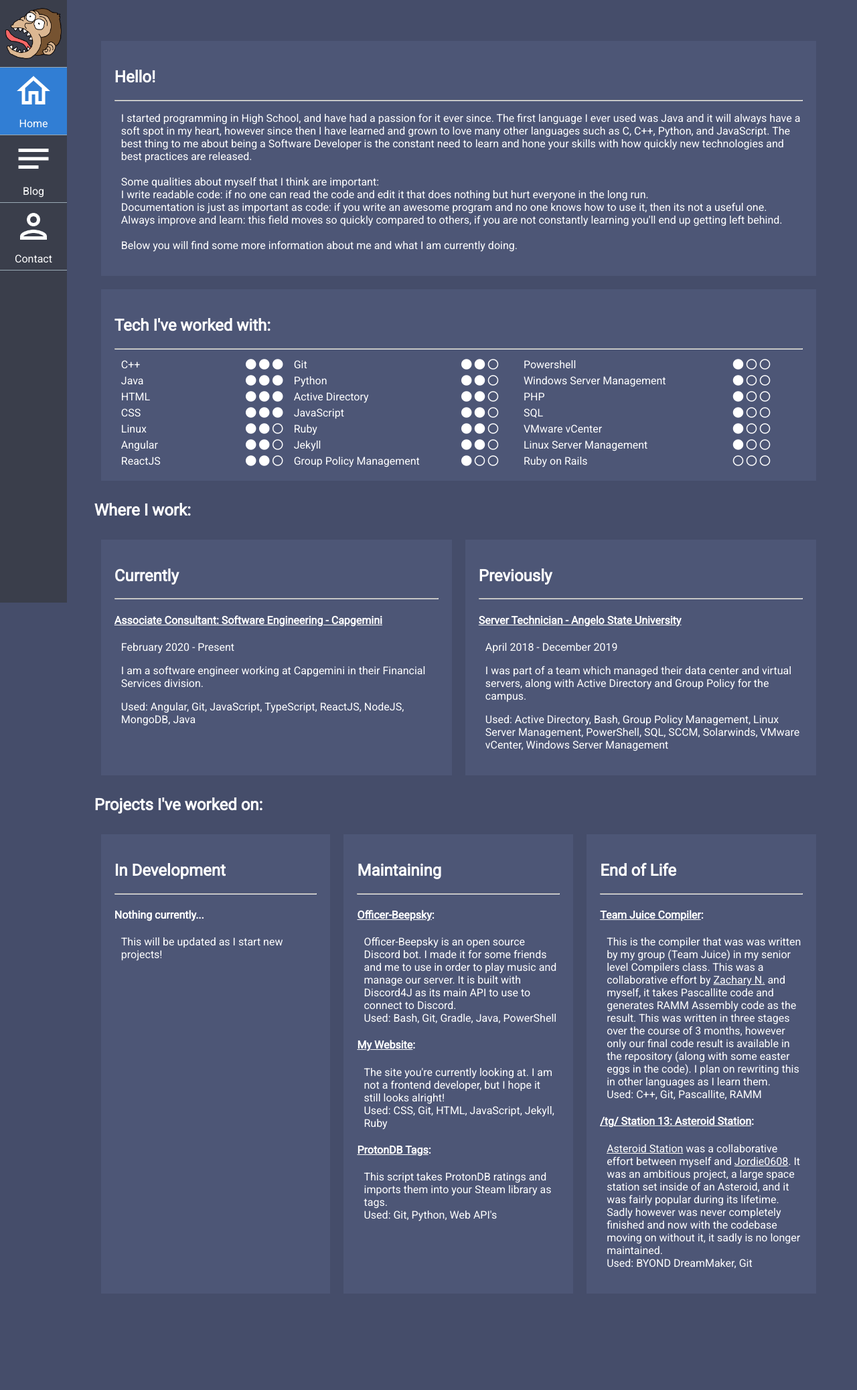
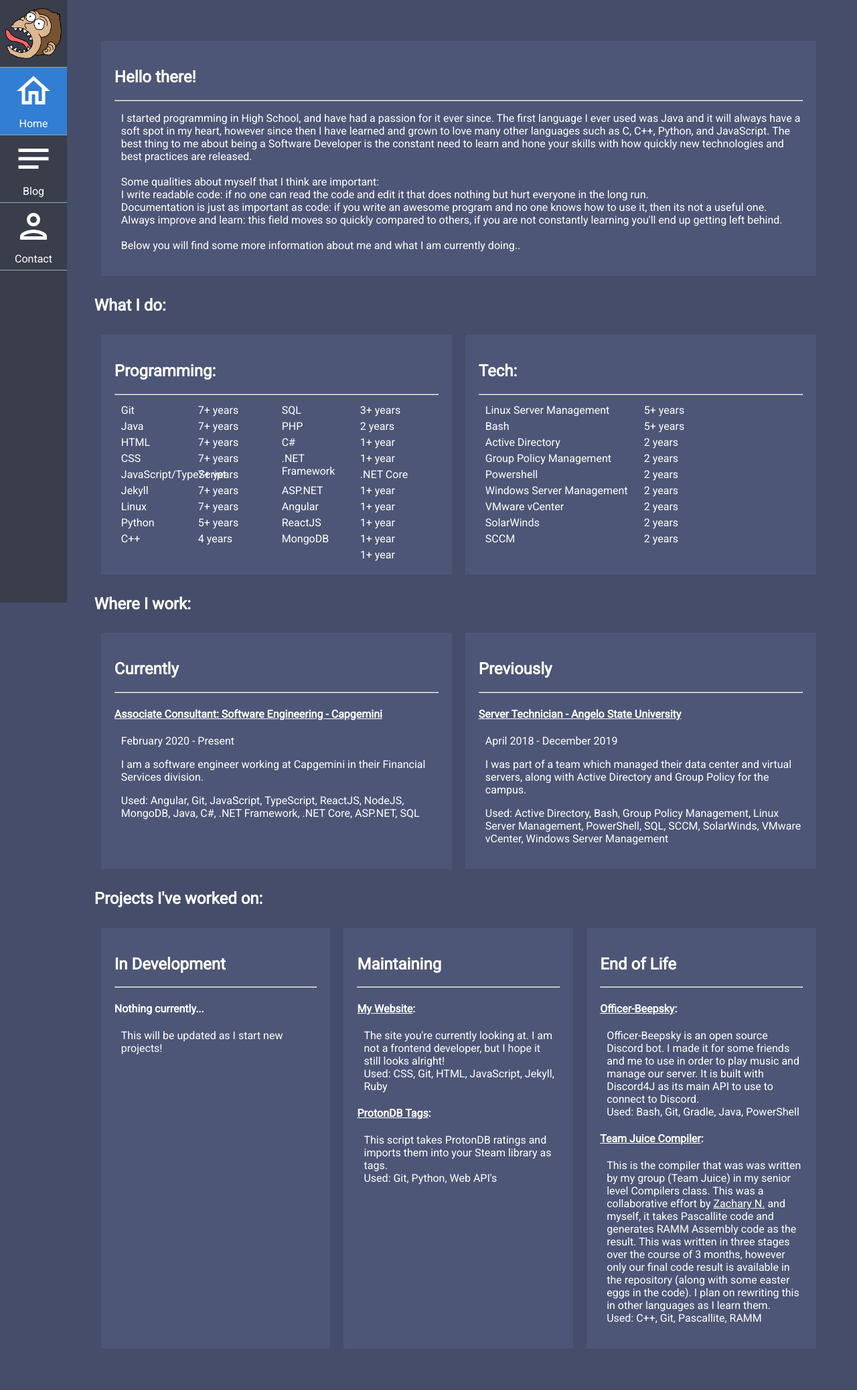
Before and after one commit to CorruptComputer/home, a Jekyll site: the page built from index.html, in a window 1280 px wide. Shown: the whole page at 67% size. Built offline with Jekyll 4.4.1, drawn with Linux system fonts in a browser that asks for light colours; nearby versions of some CDN libraries; before the commit the page ends 1993 px from its top, so only the background shows below that.

Commit message:
Update Skills and Projects for 2021

```diff
--- a/assets/css/main.scss
+++ b/assets/css/main.scss
@@ -152,12 +152,12 @@
 
 	li{
 		margin-top: 5px;
-		width: 75%;
+		width: 50%;
 		float:left;
 	}
 
 	li:nth-child(even){
-		width: 25%;
+		width: 50%;
 		float: right;
 	}
 }
--- a/index.html
+++ b/index.html
@@ -4,73 +4,91 @@
 
 <div class="row">
     <div class="box">
-    <h2>Hello!</h2><hr />
+    <h2>Hello there!</h2><hr />
     <p>
         I started programming in High School, and have had a passion for it ever since.
         The first language I ever used was Java and it will always have a soft spot in my heart, however since then I have learned and grown to love many other languages such as C, C++, Python, and JavaScript.
         The best thing to me about being a Software Developer is the constant need to learn and hone your skills with how quickly new technologies and best practices are released.
         <br />
-        <br />Some qualities about myself that I think are important:
-        <br />I write readable code: if no one can read the code and edit it that does nothing but hurt everyone in the long run.
-        <br />Documentation is just as important as code: if you write an awesome program and no one knows how to use it, then its not a useful one.
-        <br />Always improve and learn: this field moves so quickly compared to others, if you are not constantly learning you'll end up getting left behind.
+        <br /> Some qualities about myself that I think are important:
+        <br /> I write readable code: if no one can read the code and edit it that does nothing but hurt everyone in the long run.
+        <br /> Documentation is just as important as code: if you write an awesome program and no one knows how to use it, then its not a useful one.
+        <br /> Always improve and learn: this field moves so quickly compared to others, if you are not constantly learning you'll end up getting left behind.
         <br />
-        <br />Below you will find some more information about me and what I am currently doing.
+        <br /> Below you will find some more information about me and what I am currently doing..
     </p>
     </div>
 </div>
 
+<h2>What I do:</h2>
 <div class="row">
     <div class="box">
-        <h2>Tech I've worked with:</h2><hr />
+        <h2>Programming:</h2><hr />
         <div class="row">
             <ul class="skills">
+                <li>Git</li>
+                <li>7+ years</li> <!-- 2014-> -->
+                <li>Java</li>
+                <li>7+ years</li> <!-- 2014-> -->
+                <li>HTML</li>
+                <li>7+ years</li> <!-- 2014-> -->
+                <li>CSS</li>
+                <li>7+ years</li> <!-- 2014-> -->
+                <li>JavaScript/TypeScript</li>
+                <li>7+ years</li> <!-- 2014-> -->
+                <li>Jekyll</li>
+                <li>7+ years</li> <!-- 2014-> -->
+                <li>Linux</li>
+                <li>7+ years</li> <!-- 2014-> -->
+                <li>Python</li>
+                <li>5+ years</li> <!-- 2016-> -->
                 <li>C++</li>
-                <li><i class="fas fa-circle"></i> <i class="fas fa-circle"></i> <i class="fas fa-circle"></i> </li>
-                <li>Java</li>
-                <li><i class="fas fa-circle"></i> <i class="fas fa-circle"></i> <i class="fas fa-circle"></i> </li>
-                <li>HTML</li>
-                <li><i class="fas fa-circle"></i> <i class="fas fa-circle"></i> <i class="fas fa-circle"></i> </li>
-                <li>CSS</li>
-                <li><i class="fas fa-circle"></i> <i class="fas fa-circle"></i> <i class="fas fa-circle"></i> </li>
-                <li>Linux</li>
-                <li><i class="fas fa-circle"></i> <i class="fas fa-circle"></i> <i class="far fa-circle"></i> </li>
-                <li>Angular</li>
-                <li><i class="fas fa-circle"></i> <i class="fas fa-circle"></i> <i class="far fa-circle"></i> </li>
-                <li>ReactJS</li>
-                <li><i class="fas fa-circle"></i> <i class="fas fa-circle"></i> <i class="far fa-circle"></i> </li>
+                <li>4 years</li> <!-- 2016->2020 -->
             </ul>
             <ul class="skills">
-                <li>Git</li>
-                <li><i class="fas fa-circle"></i> <i class="fas fa-circle"></i> <i class="far fa-circle"></i> </li>
-                <li>Python</li>
-                <li><i class="fas fa-circle"></i> <i class="fas fa-circle"></i> <i class="far fa-circle"></i> </li>
+                <li>SQL</li>
+                <li>3+ years</li> <!-- 2018-> -->
+                <li>PHP</li>
+                <li>2 years</li> <!-- 2019->2020 -->
+                <li>C#</li>
+                <li>1+ year</li> <!-- 2020-> -->
+                <li>.NET Framework</li>
+                <li>1+ year</li> <!-- 2020-> -->
+                <li>.NET Core</li>
+                <li>1+ year</li> <!-- 2020-> -->
+                <li>ASP.NET</li>
+                <li>1+ year</li> <!-- 2020-> -->
+                <li>Angular</li>
+                <li>1+ year</li> <!-- 2020-> -->
+                <li>ReactJS</li>
+                <li>1+ year</li> <!-- 2020-> -->
+                <li>MongoDB</li>
+                <li>1+ year</li> <!-- 2020-> -->
+            </ul>
+        </div>
+    </div>
+    <div class="box">
+        <h2>Tech:</h2><hr />
+        <div class="row">
+            <ul class="skills">
+                <li>Linux Server Management</li>
+                <li>5+ years</li> <!-- 2016-> -->
+                <li>Bash</li>
+                <li>5+ years</li> <!-- 2016-> -->
                 <li>Active Directory</li>
-                <li><i class="fas fa-circle"></i> <i class="fas fa-circle"></i> <i class="far fa-circle"></i> </li>
-                <li>JavaScript</li>
-                <li><i class="fas fa-circle"></i> <i class="fas fa-circle"></i> <i class="far fa-circle"></i> </li>
-                <li>Ruby</li>
-                <li><i class="fas fa-circle"></i> <i class="fas fa-circle"></i> <i class="far fa-circle"></i> </li>
-                <li>Jekyll</li>
-                <li><i class="fas fa-circle"></i> <i class="fas fa-circle"></i> <i class="far fa-circle"></i> </li>
+                <li>2 years</li> <!-- 2018->2020 -->
                 <li>Group Policy Management</li>
-                <li><i class="fas fa-circle"></i> <i class="far fa-circle"></i> <i class="far fa-circle"></i> </li>
-            </ul>
-            <ul class="skills">
+                <li>2 years</li> <!-- 2018->2020 -->
                 <li>Powershell</li>
-                <li><i class="fas fa-circle"></i> <i class="far fa-circle"></i> <i class="far fa-circle"></i> </li>
+                <li>2 years</li> <!-- 2018->2020 -->
                 <li>Windows Server Management</li>
-                <li><i class="fas fa-circle"></i> <i class="far fa-circle"></i> <i class="far fa-circle"></i> </li>
-                <li>PHP</li>
-                <li><i class="fas fa-circle"></i> <i class="far fa-circle"></i> <i class="far fa-circle"></i> </li>
-                <li>SQL</li>
-                <li><i class="fas fa-circle"></i> <i class="far fa-circle"></i> <i class="far fa-circle"></i> </li>
+                <li>2 years</li> <!-- 2018->2020 -->
                 <li>VMware vCenter</li>
-                <li><i class="fas fa-circle"></i> <i class="far fa-circle"></i> <i class="far fa-circle"></i> </li>
-                <li>Linux Server Management</li>
-                <li><i class="fas fa-circle"></i> <i class="far fa-circle"></i> <i class="far fa-circle"></i> </li>
-                <li>Ruby on Rails</li>
-                <li><i class="far fa-circle"></i> <i class="far fa-circle"></i> <i class="far fa-circle"></i> </li>
+                <li>2 years</li> <!-- 2018->2020 -->
+                <li>SolarWinds</li>
+                <li>2 years</li> <!-- 2018->2020 -->
+                <li>SCCM</li>
+                <li>2 years</li> <!-- 2018->2020 -->
             </ul>
         </div>
     </div>
@@ -86,7 +104,7 @@
             <p>
                 I am a software engineer working at Capgemini in their Financial Services division.
             </p>
-            <p>Used: Angular, Git, JavaScript, TypeScript, ReactJS, NodeJS, MongoDB, Java</p>
+            <p>Used: Angular, Git, JavaScript, TypeScript, ReactJS, NodeJS, MongoDB, Java, C#, .NET Framework, .NET Core, ASP.NET, SQL</p>
         </div>
     </div>
     <div class="box">
@@ -95,7 +113,7 @@
             <h4><a href="https://www.angelo.edu/services/technology/" target="_blank">Server Technician - Angelo State University</a></h4>
             <p>April 2018 - December 2019</p>
             <p>I was part of a team which managed their data center and virtual servers, along with Active Directory and Group Policy for the campus.</p>
-            <p>Used: Active Directory, Bash, Group Policy Management, Linux Server Management, PowerShell, SQL, SCCM, Solarwinds, VMware vCenter, Windows Server Management</p>
+            <p>Used: Active Directory, Bash, Group Policy Management, Linux Server Management, PowerShell, SQL, SCCM, SolarWinds, VMware vCenter, Windows Server Management</p>
         </div>
     </div>
 </div>
@@ -114,13 +132,6 @@
     <div class="box">
         <h2>Maintaining</h2><hr />
         <div>
-            <h4><a href="https://github.com/CorruptComputer/Officer-Beepsky" target="_blank">Officer-Beepsky</a>:</h4>
-            <p>
-                Officer-Beepsky is an open source Discord bot.
-                I made it for some friends and me to use in order to play music and manage our server.
-                It is built with Discord4J as its main API to use to connect to Discord.
-                <br />Used: Bash, Git, Gradle, Java, PowerShell
-            </p>
             <h4><a href="https://github.com/CorruptComputer/CorruptComputer.GitHub.io" target="_blank">My Website</a>:</h4>
             <p>
                 The site you're currently looking at.
@@ -137,6 +148,13 @@
     <div class="box">
         <h2>End of Life</h2><hr />
         <div>
+            <h4><a href="https://github.com/CorruptComputer/Officer-Beepsky" target="_blank">Officer-Beepsky</a>:</h4>
+            <p>
+                Officer-Beepsky is an open source Discord bot.
+                I made it for some friends and me to use in order to play music and manage our server.
+                It is built with Discord4J as its main API to use to connect to Discord.
+                <br />Used: Bash, Git, Gradle, Java, PowerShell
+            </p>
             <h4><a href="https://github.com/CorruptComputer/ASU-Team-Juice-Compiler" target="_blank">Team Juice Compiler</a>:</h4>
             <p>
                 This is the compiler that was was written by my group (Team Juice) in my senior level Compilers class.
@@ -146,13 +164,6 @@
                 I plan on rewriting this in other languages as I learn them.
                 <br />Used: C++, Git, Pascallite, RAMM
             </p>
-            <h4><a href="https://github.com/tgstation/tgstation" target="_blank">/tg/ Station 13: Asteroid Station</a>:</h4>
-            <p>
-                <a href="https://tgstation13.org/wiki/AsteroidStation" target="_blank">Asteroid Station</a> was a collaborative effort between myself and <a href="https://github.com/Jordie0608" target="_blank">Jordie0608</a>.
-                It was an ambitious project, a large space station set inside of an Asteroid, and it was fairly popular during its lifetime.
-                Sadly however was never completely finished and now with the codebase moving on without it, it sadly is no longer maintained.
-                <br />Used: BYOND DreamMaker, Git
-            </p>
         </div>
     </div>
 </div>
```
